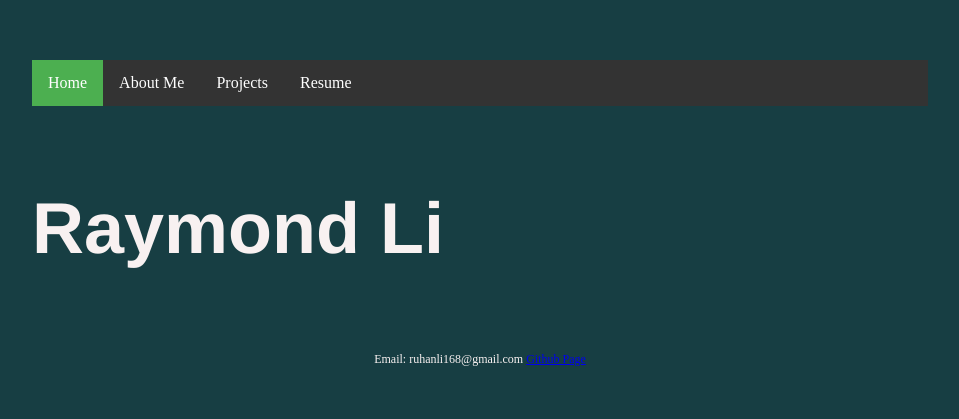
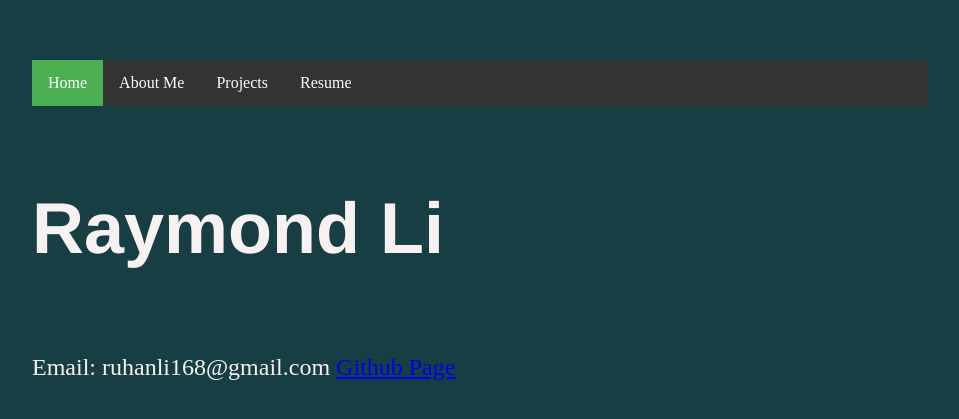
Before and after one commit to Raymoondo/RuhanLi.github.io-1, a Jekyll site: the page built from index.html, in a window 1280 px wide. Shown: the top 419 px of the page, without its empty margins (160-1119 px from the left). Built offline with Jekyll 4.4.1, drawn with Linux system fonts in a browser that asks for light colours.

Commit message:
Update main.css

```diff
--- a/css/main.css
+++ b/css/main.css
@@ -46,7 +46,6 @@ p {
     color: #F8F1F1;
 }
 
-}
 footer {
     position:fixed;
     bottom:0;
@@ -61,10 +60,3 @@ footer {
     font-style: oblique;
     color: #F8F1F1;
 }
-
-#footer{
- text-align:center;
- bottom:0;
- font-size: 0.5em;
- color: #e8edf3;
-}
```
